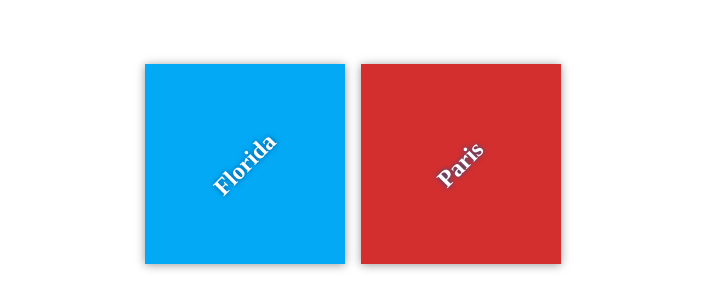
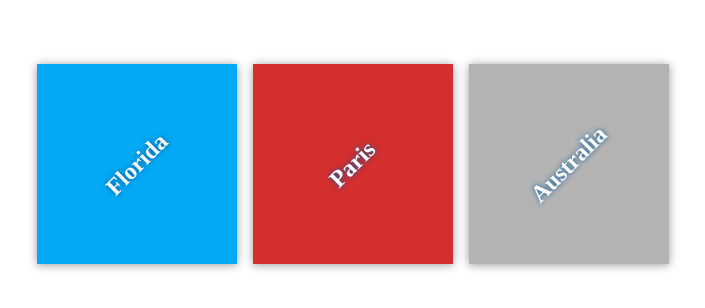
Before and after one commit to ak127a/my-travel-plans, a plain HTML site: page index.html in a window 1280 px wide. Shown: the part 236-544 px from the top of the page, without its empty margins (287-992 px from the left). Drawn offline with Linux system fonts and the light colour scheme.

Commit message:
Added Austrlia as a destination

```diff
--- a/css/app.css
+++ b/css/app.css
@@ -53,3 +53,7 @@ h2 {
 #paris {
     background-color: #d32f2f;
 }
+
+#australia {
+	background-color: #b3b3b3;
+}
--- a/index.html
+++ b/index.html
@@ -17,6 +17,10 @@
             <div class="destination" id="paris">
                 <h2>Paris</h2>
             </div>
+
+            <div class="destination" id="australia">
+                <h2>Australia</h2>
+            </div>
         </div>
     </div>
 
```
